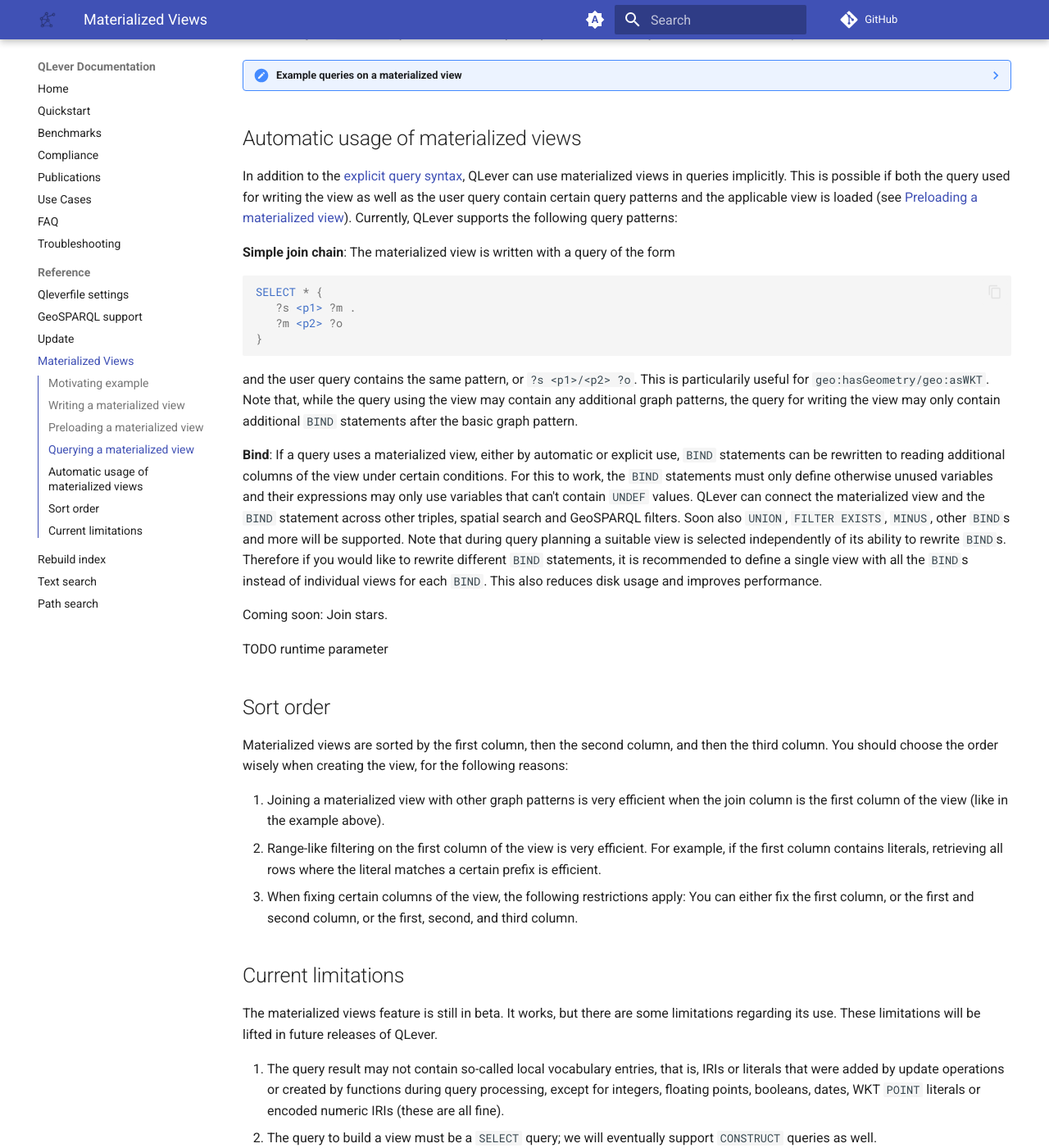
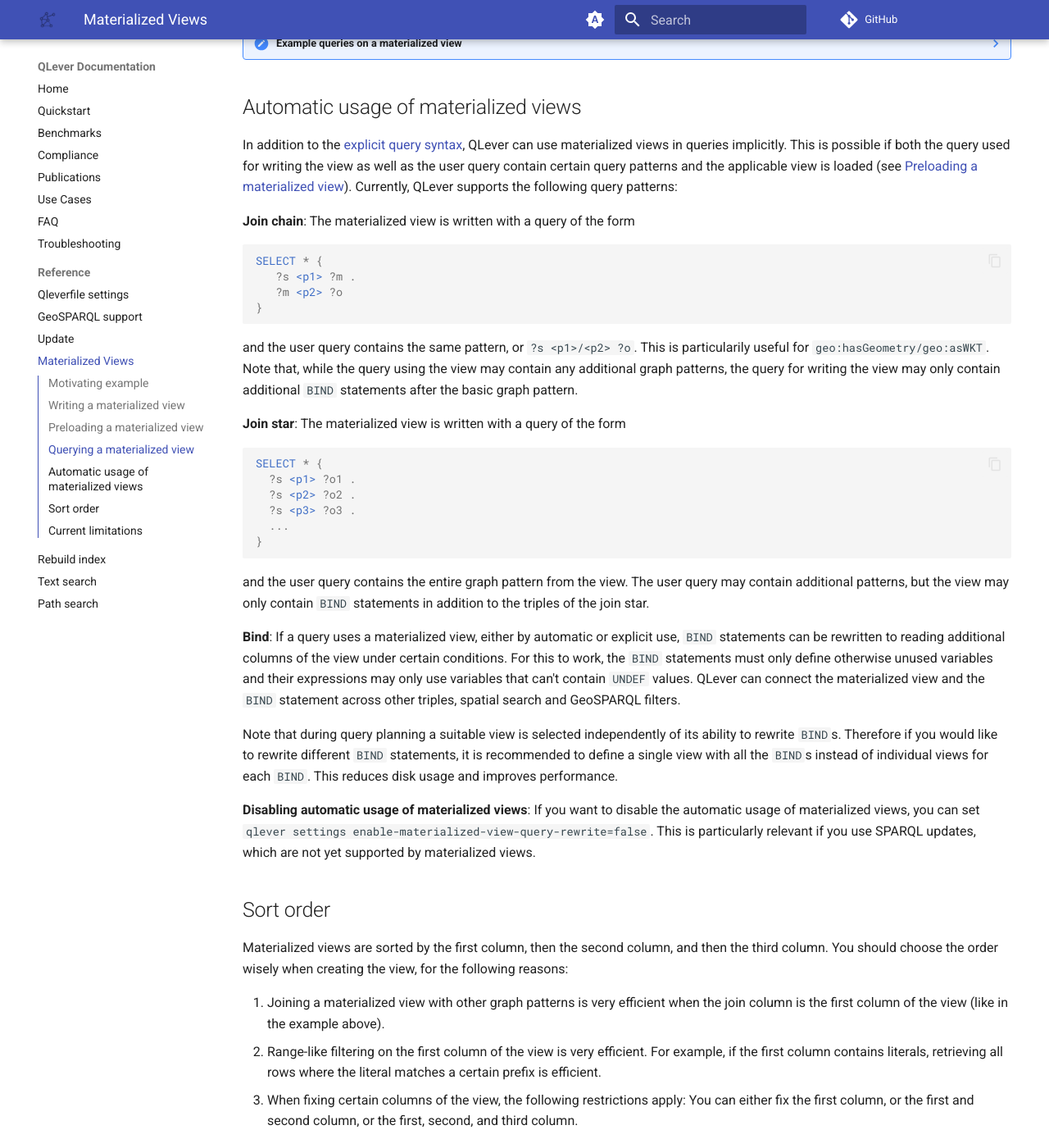
Before and after one commit to qlever-dev/qlever-docs, an MkDocs documentation site: the page built from docs/materialized-views.md, in a window 1280 px wide and 1400 px high, scrolled down 2593 px. Shown: the whole window at 82% size. Built offline with MkDocs 1.6.1 and Material for MkDocs 9.7.7, drawn with Linux system fonts in a browser that asks for light colours; plug-ins that fetch from the network failed and are left out; comment, search, counter and statistics services are not loaded; the version menu is left out; some of the changed text lies outside the part shown.

Commit message:
work on docs

````diff
--- a/docs/materialized-views.md
+++ b/docs/materialized-views.md
@@ -97,6 +97,15 @@ example `qlever settings materialized-view-writer-memory=4G`.
     ``` bash
     qlever materialized-view $VIEW_NAME "SELECT ... { ... }"
     ```
+=== "Qleverfile"
+    In the `[index]` section of your `Qleverfile` you can state materialized views to be written when executing `qlever index`.
+
+    ```ini
+    [index]
+    MATERIALIZED_VIEWS = {"view1": "SELECT ...", "view2": "SELECT ..."}
+    ```
+
+    See also: [Qleverfile reference](qleverfile.md#section-index)
 === "curl"
     ``` bash
     curl "http://$HOST:$PORT/?cmd=write-materialized-view&view-name=$VIEW_NAME&timeout=24h&access-token=$ACCESS_TOKEN" \
@@ -115,11 +124,12 @@ example `qlever settings materialized-view-writer-memory=4G`.
 
 ## Preloading a materialized view
 
-You can optionally preload materialized views. This is required for implicitly rewriting queries to use materialized views.
-If you do not apply preloading, views get loaded automatically when they are explicitly used in a query for the first
-time. Preloading can be requested via a CLI argument to `qlever-server`, an HTTP request and `libqlever`.
+You can optionally preload materialized views. This is required for implicitly rewriting queries to use materialized views. If you do not apply preloading, views get loaded automatically when they are explicitly used in a query for the first time. Preloading can be requested via a CLI argument to `qlever-server`, an HTTP request and `libqlever`.
 
-
+=== "qlever CLI"
+    ```bash
+    qlever materialized-view --load viewName
+    ```
 === "qlever-server"
     ```bash
     qlever-server --preload-materialized-views view1 view2 ...
@@ -208,7 +218,7 @@ When using the `SERVICE` syntax, the user may freely select an arbitrary subset
 
 In addition to the [explicit query syntax](#querying-a-materialized-view), QLever can use materialized views in queries implicitly. This is possible if both the query used for writing the view as well as the user query contain certain query patterns and the applicable view is loaded (see [Preloading a materialized view](#preloading-a-materialized-view)). Currently, QLever supports the following query patterns:
 
-**Simple join chain**: The materialized view is written with a query of the form
+**Join chain**: The materialized view is written with a query of the form
 
 ```sparql
 SELECT * {
@@ -220,14 +230,26 @@ SELECT * {
 and the user query contains the same pattern, or `?s <p1>/<p2> ?o`. This is particularily useful for `geo:hasGeometry/geo:asWKT`.
 Note that, while the query using the view may contain any additional graph patterns, the query for writing the view may only contain additional `BIND` statements after the basic graph pattern.
 
+**Join star**: The materialized view is written with a query of the form
+
+```sparql
+SELECT * {
+  ?s <p1> ?o1 .
+  ?s <p2> ?o2 .
+  ?s <p3> ?o3 .
+  ...
+}
+```
+
+and the user query contains the entire graph pattern from the view. The user query may contain additional patterns, but the view may only contain `BIND` statements in addition to the triples of the join star.
+
 **Bind**: If a query uses a materialized view, either by automatic or explicit use, `BIND` statements can be rewritten to reading additional columns of the view under certain conditions.
 For this to work, the `BIND` statements must only define otherwise unused variables and their expressions may only use variables that can't contain `UNDEF` values.
-QLever can connect the materialized view and the `BIND` statement across other triples, spatial search and GeoSPARQL filters. Soon also `UNION`, `FILTER EXISTS`, `MINUS`, other `BIND`s and more will be supported.
-Note that during query planning a suitable view is selected independently of its ability to rewrite `BIND`s. Therefore if you would like to rewrite different `BIND` statements, it is recommended to define a single view with all the `BIND`s instead of individual views for each `BIND`. This also reduces disk usage and improves performance.
+QLever can connect the materialized view and the `BIND` statement across other triples, spatial search and GeoSPARQL filters.
+<!--`UNION`, `FILTER EXISTS`, `MINUS`, other `BIND`s and more will be supported.-->
+Note that during query planning a suitable view is selected independently of its ability to rewrite `BIND`s. Therefore if you would like to rewrite different `BIND` statements, it is recommended to define a single view with all the `BIND`s instead of individual views for each `BIND`. This reduces disk usage and improves performance.
 
-Coming soon: Join stars.
-
-TODO runtime parameter
+**Disabling automatic usage of materialized views**: If you want to disable the automatic usage of materialized views, you can set `qlever settings enable-materialized-view-query-rewrite=false`. This is particularly relevant if you use SPARQL updates, which are not yet supported by materialized views.
 
 ## Sort order
 
````
Also changed, not shown: docs/qleverfile.md (+2 -2 lines).
